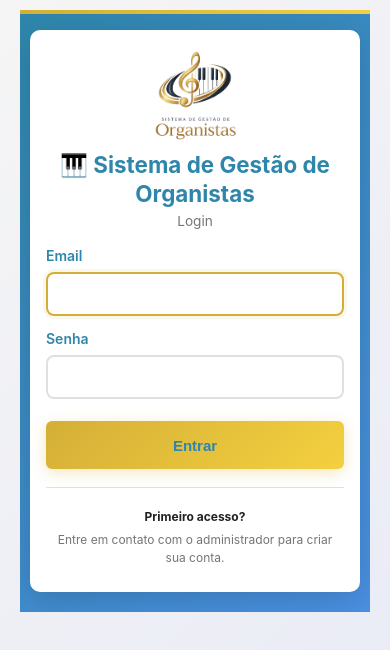
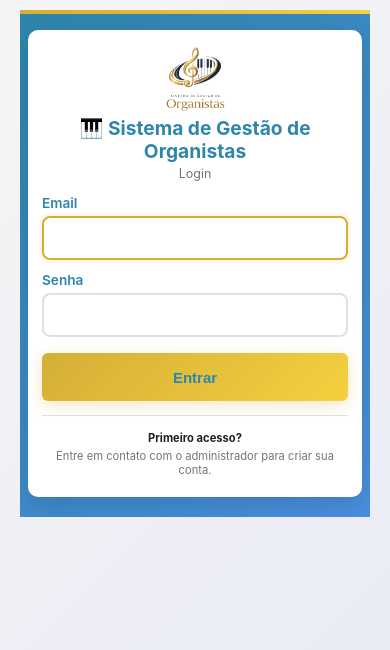
Before and after one commit to souzalinux78/gestao-organista, a React (Create React App) app in the folder client/: page /login in a window 390 px wide. Shown: the top 650 px of the page. Built offline with nearby package versions, Linux system fonts and the light colour scheme.

Commit message:
Cria conf de PWA

```diff
--- a/client/src/pages/Login.css
+++ b/client/src/pages/Login.css
@@ -154,16 +154,16 @@
 /* Responsividade Mobile */
 @media (max-width: 768px) {
   .login-container {
-    padding: 15px;
+    padding: 10px;
     align-items: flex-start;
-    padding-top: max(20px, env(safe-area-inset-top));
-    padding-bottom: max(20px, env(safe-area-inset-bottom));
+    padding-top: max(10px, env(safe-area-inset-top));
+    padding-bottom: max(10px, env(safe-area-inset-bottom));
     min-height: 100vh;
     min-height: -webkit-fill-available;
   }
 
   .login-card {
-    padding: 25px 20px;
+    padding: 18px 16px;
     border-radius: 12px;
     max-width: 100%;
     margin: 0 auto;
@@ -172,21 +172,27 @@
   }
 
   .login-card h1 {
-    font-size: clamp(1.2rem, 5vw, 1.6rem);
+    font-size: clamp(1rem, 4vw, 1.3rem);
+    margin-bottom: 4px;
+    line-height: 1.2;
+  }
+
+  .login-card h2 {
+    font-size: clamp(0.8rem, 2.8vw, 0.9rem);
+    margin-bottom: 16px;
+  }
+
+  .login-card .form-group {
+    margin-bottom: 14px;
+  }
+
+  .login-card .form-group label {
+    font-size: 0.9rem;
     margin-bottom: 6px;
   }
 
-  .login-card h2 {
-    font-size: clamp(0.85rem, 3vw, 0.95rem);
-    margin-bottom: 20px;
-  }
-
-  .login-card .form-group {
-    margin-bottom: 16px;
-  }
-
   .login-card .form-group input {
-    padding: 12px 14px;
+    padding: 11px 12px;
     font-size: 16px; /* Evita zoom no iOS */
     -webkit-appearance: none;
     border-radius: 8px;
@@ -194,104 +200,159 @@
   }
 
   .login-card .btn-primary {
-    padding: 14px;
+    padding: 12px;
     min-height: 48px; /* Tamanho mínimo de toque */
     font-size: 16px;
-    margin-top: 8px;
+    margin-top: 6px;
   }
 
   .login-logo {
-    margin-bottom: 12px;
+    margin-bottom: 8px;
   }
 
   .login-logo img {
-    max-width: 140px;
-    max-height: 110px;
+    max-width: 100px;
+    max-height: 75px;
   }
 
   .login-info {
-    margin-top: 20px;
-    padding-top: 18px;
+    margin-top: 16px;
+    padding-top: 14px;
   }
 
   .login-info p {
-    font-size: clamp(0.8rem, 2.5vw, 0.9rem);
-    margin: 6px 0;
+    font-size: clamp(0.75rem, 2.2vw, 0.85rem);
+    margin: 4px 0;
+    line-height: 1.4;
+  }
+
+  .login-card .alert {
+    margin-bottom: 16px;
+    padding: 10px 14px;
+    font-size: 0.85rem;
   }
 }
 
 @media (max-width: 480px) {
   .login-container {
-    padding: 10px;
-    padding-top: max(15px, env(safe-area-inset-top));
-    padding-bottom: max(15px, env(safe-area-inset-bottom));
+    padding: 8px;
+    padding-top: max(8px, env(safe-area-inset-top));
+    padding-bottom: max(8px, env(safe-area-inset-bottom));
   }
 
   .login-card {
-    padding: 20px 16px;
+    padding: 16px 14px;
     border-radius: 10px;
   }
 
   .login-card h1 {
-    font-size: clamp(1.1rem, 6vw, 1.4rem);
+    font-size: clamp(0.95rem, 5vw, 1.2rem);
+    margin-bottom: 3px;
+    line-height: 1.2;
+  }
+
+  .login-card h2 {
+    font-size: clamp(0.75rem, 3.2vw, 0.85rem);
+    margin-bottom: 14px;
+  }
+
+  .login-card .form-group {
+    margin-bottom: 12px;
+  }
+
+  .login-card .form-group label {
+    font-size: 0.85rem;
     margin-bottom: 5px;
   }
 
-  .login-card h2 {
-    font-size: clamp(0.8rem, 3.5vw, 0.9rem);
-    margin-bottom: 18px;
-  }
-
-  .login-card .form-group {
-    margin-bottom: 14px;
-  }
-
   .login-card .form-group input {
-    padding: 11px 12px;
+    padding: 10px 11px;
     min-height: 44px;
+    font-size: 16px;
   }
 
   .login-card .btn-primary {
-    padding: 13px;
+    padding: 11px;
     min-height: 48px;
     font-size: 15px;
+    margin-top: 4px;
   }
 
   .login-logo {
-    margin-bottom: 10px;
+    margin-bottom: 6px;
   }
 
   .login-logo img {
-    max-width: 110px;
-    max-height: 90px;
+    max-width: 85px;
+    max-height: 65px;
   }
 
   .login-info {
-    margin-top: 18px;
-    padding-top: 15px;
+    margin-top: 14px;
+    padding-top: 12px;
   }
 
   .login-info p {
-    font-size: clamp(0.75rem, 3vw, 0.85rem);
-    margin: 5px 0;
+    font-size: clamp(0.7rem, 2.8vw, 0.8rem);
+    margin: 3px 0;
+    line-height: 1.3;
+  }
+
+  .login-card .alert {
+    margin-bottom: 14px;
+    padding: 9px 12px;
+    font-size: 0.8rem;
   }
 }
 
 /* Telas muito pequenas (menos de 360px) */
 @media (max-width: 360px) {
   .login-container {
-    padding: 8px;
-    padding-top: max(12px, env(safe-area-inset-top));
-    padding-bottom: max(12px, env(safe-area-inset-bottom));
+    padding: 6px;
+    padding-top: max(6px, env(safe-area-inset-top));
+    padding-bottom: max(6px, env(safe-area-inset-bottom));
   }
 
   .login-card {
-    padding: 18px 14px;
+    padding: 14px 12px;
+  }
+
+  .login-card h1 {
+    font-size: clamp(0.9rem, 5.5vw, 1.1rem);
+    margin-bottom: 2px;
+    line-height: 1.15;
+  }
+
+  .login-card h2 {
+    font-size: clamp(0.7rem, 3.5vw, 0.8rem);
+    margin-bottom: 12px;
+  }
+
+  .login-card .form-group {
+    margin-bottom: 11px;
+  }
+
+  .login-card .form-group label {
+    font-size: 0.8rem;
+  }
+
+  .login-logo {
+    margin-bottom: 5px;
   }
 
   .login-logo img {
-    max-width: 100px;
-    max-height: 80px;
+    max-width: 75px;
+    max-height: 55px;
+  }
+
+  .login-info {
+    margin-top: 12px;
+    padding-top: 10px;
+  }
+
+  .login-info p {
+    font-size: clamp(0.65rem, 3vw, 0.75rem);
+    margin: 2px 0;
   }
 }
 
@@ -306,15 +367,22 @@
 
   @media (max-width: 768px) {
     .login-container {
-      padding-left: max(15px, env(safe-area-inset-left));
-      padding-right: max(15px, env(safe-area-inset-right));
+      padding-left: max(10px, env(safe-area-inset-left));
+      padding-right: max(10px, env(safe-area-inset-right));
     }
   }
 
   @media (max-width: 480px) {
     .login-container {
-      padding-left: max(10px, env(safe-area-inset-left));
-      padding-right: max(10px, env(safe-area-inset-right));
+      padding-left: max(8px, env(safe-area-inset-left));
+      padding-right: max(8px, env(safe-area-inset-right));
+    }
+  }
+
+  @media (max-width: 360px) {
+    .login-container {
+      padding-left: max(6px, env(safe-area-inset-left));
+      padding-right: max(6px, env(safe-area-inset-right));
     }
   }
 }
```
